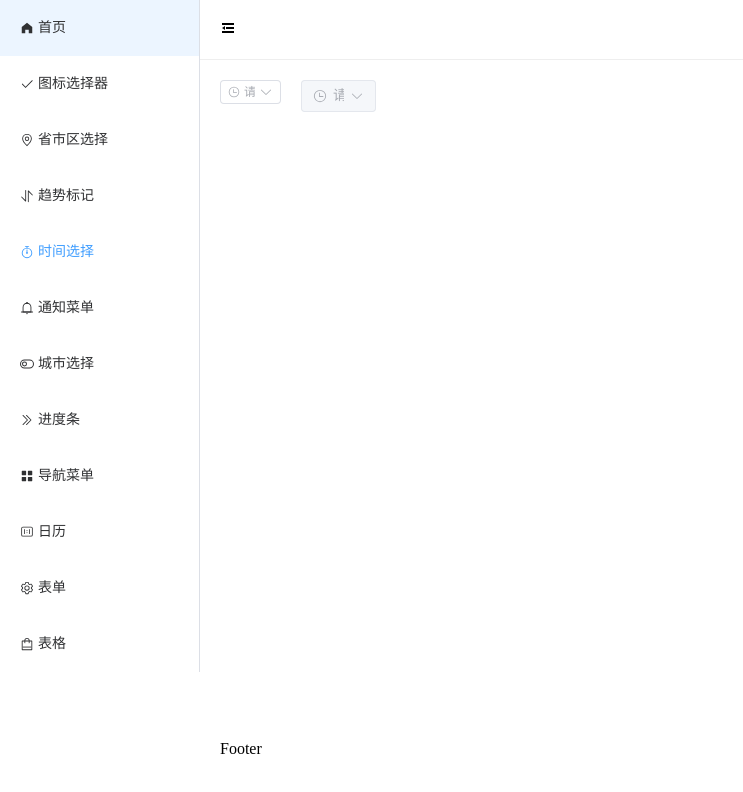
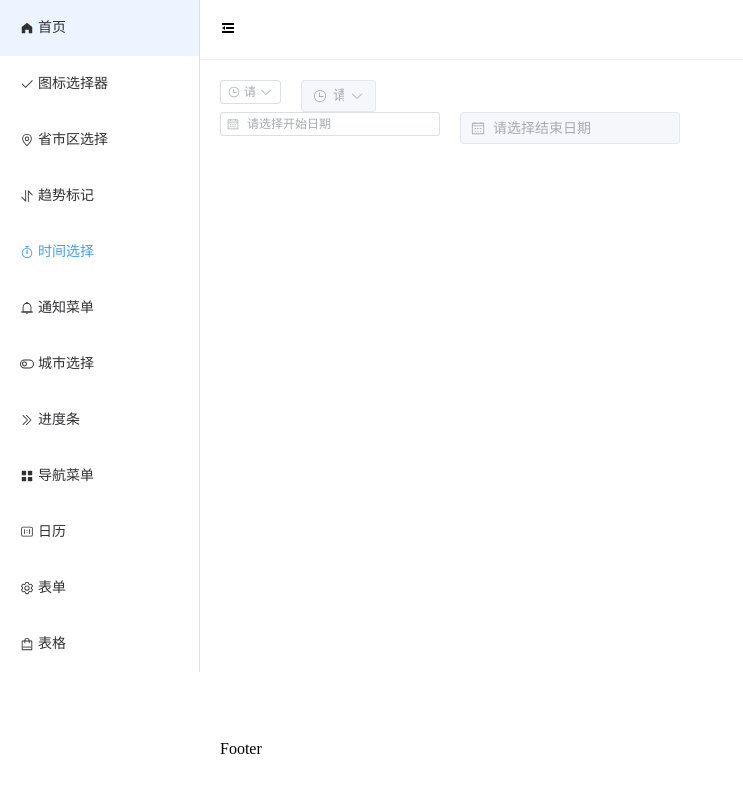
Before and after one commit to 11334/Refactor-ElementPlus, a Vue app: page /chooseTime in a window 1280 px wide. Shown: the top 792 px of the page, without its empty margins (0-743 px from the left). Built offline with nearby package versions, Linux system fonts and the light colour scheme.

Commit message:
完美的日期选择组件 --增加了年月日

```diff
--- /dev/null
+++ b/src/components/chooseDate/index.ts
@@ -0,0 +1,12 @@
+import { App } from 'vue'
+import chooseDate from './src/index.vue'
+
+// 让这个组件可以通过use的形式使用
+export default {
+    // 这是 vue.use的使用  要么这是一个函数 函数名是install
+    // 要么是一个对象，对象里面的属性叫install
+    install(app: App) {
+        // 注册为全局组件
+        app.component('m-choose-date', chooseDate)
+    }
+}
--- /dev/null
+++ b/src/components/chooseDate/src/index.vue
@@ -0,0 +1,70 @@
+<template>
+  <div style="display:flex;">
+    <div style="margin-right:20px;">
+      <el-date-picker v-model="startDate" type="date" :placeholder="startPlaceholder" :disabled-date="startDateDisabled"
+        v-bind="$attrs.startOptions" />
+    </div>
+    <div>
+      <el-date-picker v-model="endDate" type="date" :placeholder="endPlaceholder" :disabled="endDisabled"
+        :disabled-date="endDateDisabled" v-bind="$attrs.endOptions" />
+    </div>
+  </div>
+</template>
+
+<script setup lang="ts">
+import { ref, watch } from 'vue'
+let endDisabled = ref<boolean>(true)
+let emits = defineEmits(['startChange', 'endChange'])
+// 开始日期
+let startDate = ref<Date | null>(null)
+// 结束日期
+let endDate = ref<Date | null>(null)
+// 禁用开始日期的函数
+let startDateDisabled = (time: Date) => {
+  if (props.disableToday) return time.getTime() < Date.now() - 1000 * 60 * 60
+}
+// 禁用结束日期的函数
+let endDateDisabled = (time: Date) => {
+  if (startDate.value) return time.getTime() < startDate.value.getTime() + 1000 * 60 * 60
+}
+// 监听开始的时间
+watch(() => startDate.value, val => {
+  if (!val) {
+    endDisabled.value = true
+  } else {
+    emits('startChange', val)
+    endDisabled.value = false
+  }
+})
+// 监听结束的时间
+watch(() => endDate.value, val => {
+  if (val) {
+    emits('endChange', {
+      startDate: startDate.value,
+      endDate: val
+    })
+  }
+})
+
+let props = defineProps({
+  // 开始日期占位符
+  startPlaceholder: {
+    type: String,
+    default: '请选择开始日期'
+  },
+  // 结束日期占位符
+  endPlaceholder: {
+    type: String,
+    default: '请选择结束日期'
+  },
+  // 是否禁用今天之前的日期
+  disableToday: {
+    type: Boolean,
+    default: true
+  },
+})
+
+
+</script>
+
+<style scoped></style>
--- a/src/components/index.ts
+++ b/src/components/index.ts
@@ -7,6 +7,7 @@ import list from './list'
 import menu from './menu'
 import progress from './progress'
 import chooseTime from './chooseTime'
+import chooseDate from './chooseDate'
 // 够造成一个数组
 const components = [
     chooseArea,
@@ -16,7 +17,8 @@ const components = [
     list,
     menu,
     progress,
-    chooseTime
+    chooseTime,
+    chooseDate
 ]
 
 // 最后use的是这个文件中的组件
--- a/src/view/chooseTime/index.vue
+++ b/src/view/chooseTime/index.vue
@@ -1,7 +1,9 @@
 <template>
-    <m-choose-time
-    :startOptions="startOptions"
-    @startChange="startChange" @endChange="endChange"></m-choose-time>
+    <m-choose-time :startOptions="startOptions" @startChange="startChange" @endChange="endChange"
+        v-bind="$attrs.startOptions"></m-choose-time>
+
+    <m-choose-date :startOptions="startOptions" @startChange="dateStartChange" @endChange="dateEndChange"
+        v-bind="$attrs.endOptions" :disableToday="false"></m-choose-date>
 </template>
 
 <script setup lang="ts">
@@ -9,18 +11,26 @@ interface endValue {
     startTime: string,
     endTime: string
 }
+interface endDateValue {
+    startDate: Date,
+    endDate: Date
+}
 let startChange = (val: string) => {
-    console.log('startChange',val);
+    console.log('startChange', val);
 }
-let endChange = (val: endValue)=>{
-    console.log('endChange',val)
+let endChange = (val: endValue) => {
+    console.log('endChange', val)
+}
+let dateStartChange = (val: Date) => {
+    console.log('dateStartChange' + val);
+}
+let dateEndChange = (val: endDateValue) => {
+    console.log(val);
 }
 let startOptions = {
     size: 'small',
-    clearable:false
+    clearable: false
 }
 </script>
 
-<style scoped>
-
-</style>
+<style scoped></style>
```
Also changed, not shown: src/router/index.ts (indentation only).
